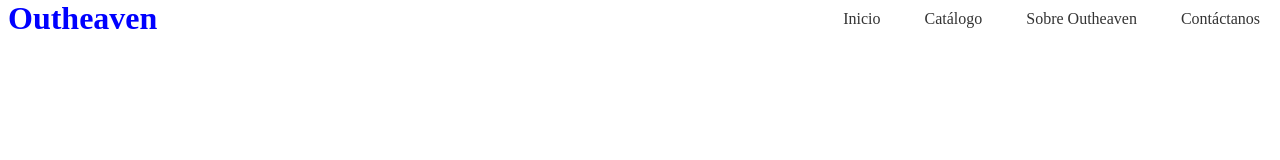
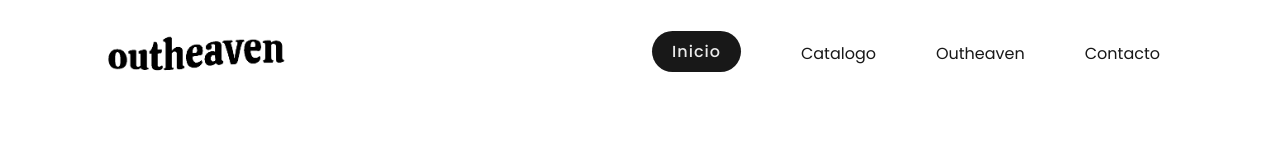
Before and after one commit to xradeer/outheavenco, a plain HTML site: page index.html in a window 1280 px wide. Drawn offline with Linux system fonts and the light colour scheme.

Commit message:
logo y colores puestos

```diff
--- a/css/index.css
+++ b/css/index.css
@@ -1,35 +1,73 @@
-h1 {
-margin-top: -1vh;
+@import url("https://fonts.googleapis.com/css?family=Poppins:200,300,400,500,600,700,800,900=display=swap");
+
+* {
+    margin: 0;
+    padding: 0;
+    border: 0;
+    outline: 0;
+    box-sizing: border-box;
+    font-family: "Poppins", sans-serif;
 }
 
-.navbar {
+.indexnavbar {
     position: absolute;
     top: 0;
-    right: 0;
+    left: 0;
+    width: 100%;
+    padding: 20px 100px;
+    display: flex;
+    justify-content: space-between;
+    align-items: center;
+    margin-top: -20px;
 }
 
-.navbar ul {
-    list-style: none;
-    margin: 0;
-    padding: 0;
-    white-space: nowrap;
+.indexnavbar .logo {
+    position: relative;
+    max-width: 200px;
+    margin-top: 20px;
 }
 
-.navbar ul li {
-    display: inline-block;
+.indexnavbar ul {
+    position: relative;
+    display: flex;
 }
 
-.navbar ul li a {
-    display: block;
-    padding: 10px 20px;
-    text-decoration: none;
-    color: #333;
+.indexnavbar ul li {
+    list-style: none;
 }
 
-.navbar ul li a:hover {
-    background-color: #eee;
+.indexnavbar ul li a {
+    display: inline-block;
+    color: #181818;
+    font-weight: 400;
+    margin-left: 40px;
+    margin-top: 20px;
+    margin-right: 20px;
+    text-decoration: none;
 }
 
-h1 {
-    color: blue;
+.indexnavbar ul li p a {
+    display: inline-block;
+    margin-left: 40px;
+    margin-top: 10px;
+    margin-right: 20px;
+    padding: 8px 20px;
+    background: #181818;
+    color: #ebebeb;
+    border-radius: 40px;
+    font-weight: 500;
+    letter-spacing: 1px;
+    text-decoration: none;
 }
+
+.indexnavbar ul li a span {
+    display: inline-block;
+    margin-top: 20px;
+    padding: 8px 20px;
+    background: #e7fd2c;
+    color: #181818;
+    border-radius: 40px;
+    font-weight: 500;
+    letter-spacing: 1px;
+    text-decoration: none;
+}
--- a/index.html
+++ b/index.html
@@ -10,15 +10,17 @@
 </head>
 
 <body>
-    <h1>Outheaven</h1>
-    <div class="navbar">
-        <ul class="navbar">
-            <li><a href="#">Inicio</a></li>
-            <li><a href="#">Catálogo</a></li>
-            <li><a href="#">Sobre Outheaven</a></li>
-            <li><a href="#">Contáctanos</a></li>
+    <header class="indexnavbar" <a href="./index.html"><img src="./img/logo.png" class="logo"
+            alt="" /></a>
+        <ul>
+            <li>
+                <p><a href="./index.html">Inicio</a></p>
+            </li>
+            <li><a href="./html/catalogo.html">Catalogo</a></li>
+            <li><a href="./html/aboutus.html">Outheaven</a></li>
+            <li><a href="./html/contactus.html">Contacto</a></li>
         </ul>
-    </div>
+    </header>
 </body>
 
 </html>
```
Also changed, not shown: img/logo.png (added).
